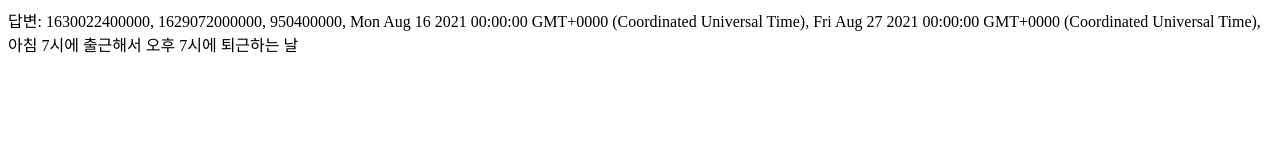
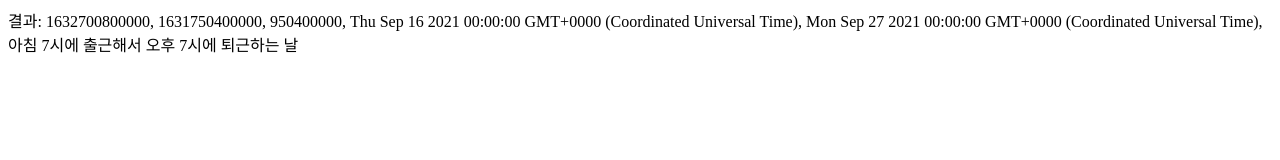
Before and after one commit to RedSh1ft/whenbaconsaladwork, a plain HTML site: page index.html in a window 1280 px wide. Drawn offline with Linux system fonts and the light colour scheme.

Commit message:
Update index.html

```diff
--- a/index.html
+++ b/index.html
@@ -1,6 +1,6 @@
 <html>
 <body>
-답변:
+    결과:
 </body>
 <script>
     function dateDiff(_date1, _date2) {
@@ -11,11 +11,11 @@
         diff = diff / (1000 * 3600 * 24);
         return diff;
     }
-    var a ='08-16-2021 00:00:00';
+    var a = new Date(2021, 8, 16, 0, 0, 0);
     var today = new Date();
-    var b = (today.getMonth() + 1) + "-" + (today.getDate()) + "-" + today.getFullYear() + " 00:00:00"
-    var dd = parseInt(dateDiff(new Date(a), new Date(b))) % 21;
-    // alert(dd)
+    var b = new Date(today.getFullYear(), today.getMonth() + 1, today.getDate(), 0, 0, 0);
+    var dd = parseInt(dateDiff(a, b) % 21);
+    alert(dd)
     document.body.append(new Date(a) + ", ");
     document.body.append(new Date(b) + ", ");
     if (dd == 0) document.body.append("첫 야간 시작, 저녁 7시에 출근하는 날");
```
